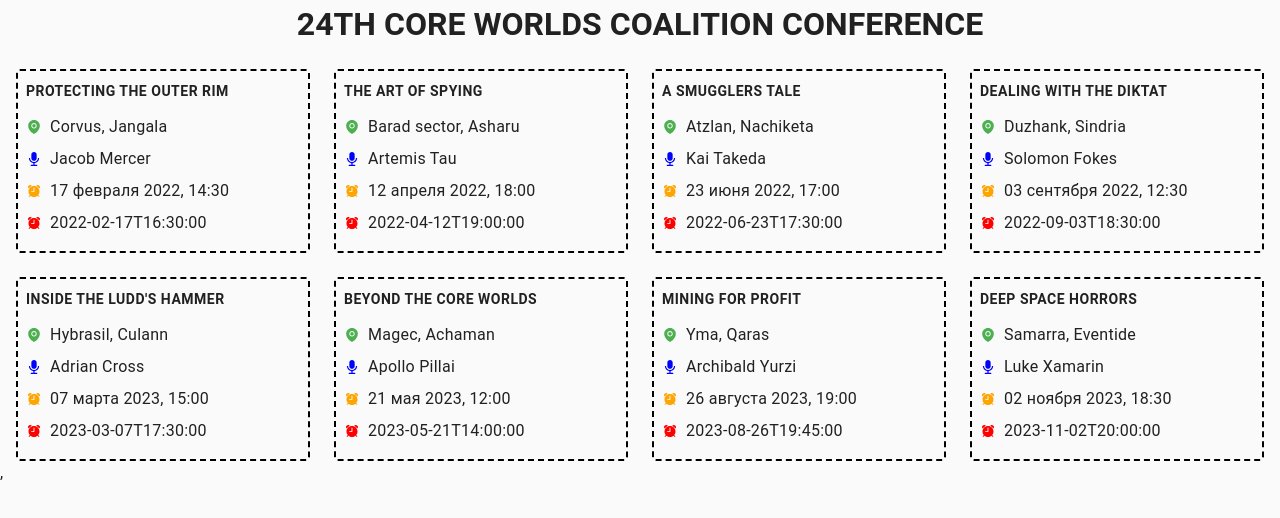
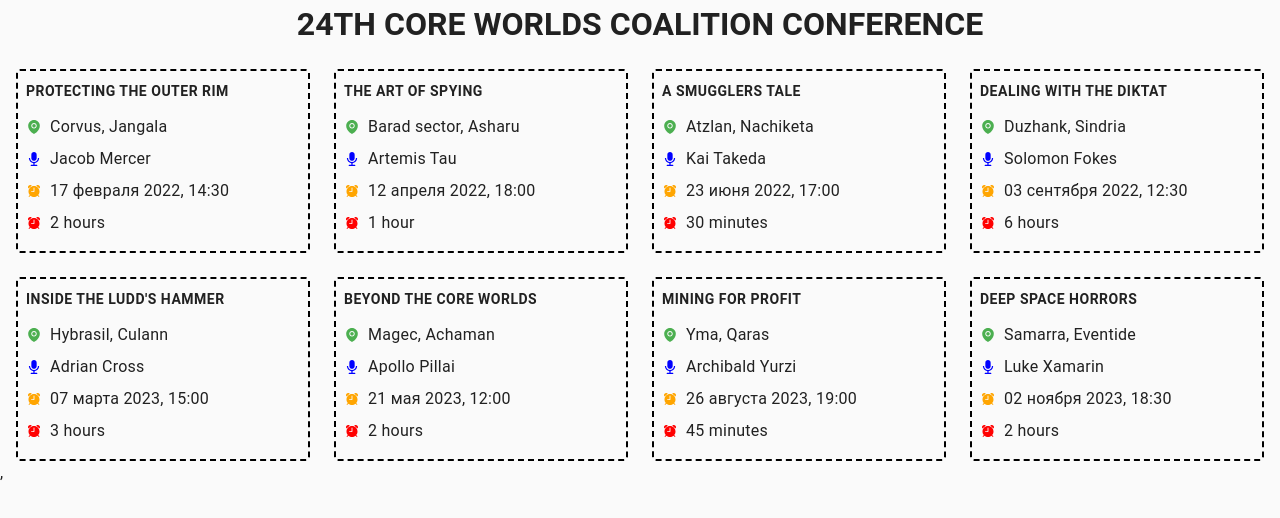
Before and after one commit to MilaTuzova/react-test2, a React (Create React App) app: page / in a window 1280 px wide. Shown: the top 518 px of the page. Built offline with nearby package versions, Linux system fonts and the light colour scheme.

Commit message:
added time from date-fns

```diff
--- a/src/components/Event/Event.jsx
+++ b/src/components/Event/Event.jsx
@@ -3,11 +3,14 @@ import { AiFillEnvironment, AiFillAudio } from 'react-icons/ai';
 import { IoIosAlarm } from 'react-icons/io';
 import { formatEventStart } from 'utils';
 import { formatEventDuration } from 'utils';
+//import { formatEventDistans } from 'utils';
 
 import css from './Event.module.css';
 
 export const Event = ({ name, location, speaker, type, start, end }) => {
   const formattedStartTime = formatEventStart(start);
+  const formattedDurationTime = formatEventDuration(start, end);
+  //const formattedDistansTime = formatEventDistans(start, end);
 
   return (
     <div className={css.event}>
@@ -26,7 +29,8 @@ export const Event = ({ name, location, speaker, type, start, end }) => {
       </p>
       <p className={css.info}>
         <IoIosAlarm className={css.icon} color="red" />
-        {end}
+        {formattedDurationTime}
+        {/*{formattedDistansTime}*/}
       </p>
       {/*<span className={`${css.chip} ${css[type]}`}>{type}</span>*/}
     </div>
--- /dev/null
+++ b/src/utils/formatEventDistans.js
@@ -0,0 +1,5 @@
+import { formatDistance } from 'date-fns';
+
+export const formatEventDistans = (start, end) => {
+    return formatDistance(Date.parse(start), Date.parse(end));
+};
--- a/src/utils/index.js
+++ b/src/utils/index.js
@@ -1,2 +1,3 @@
 export * from './formatEventStart';
 export * from './formatEventDuration';
+export * from './formatEventDistans';
```
